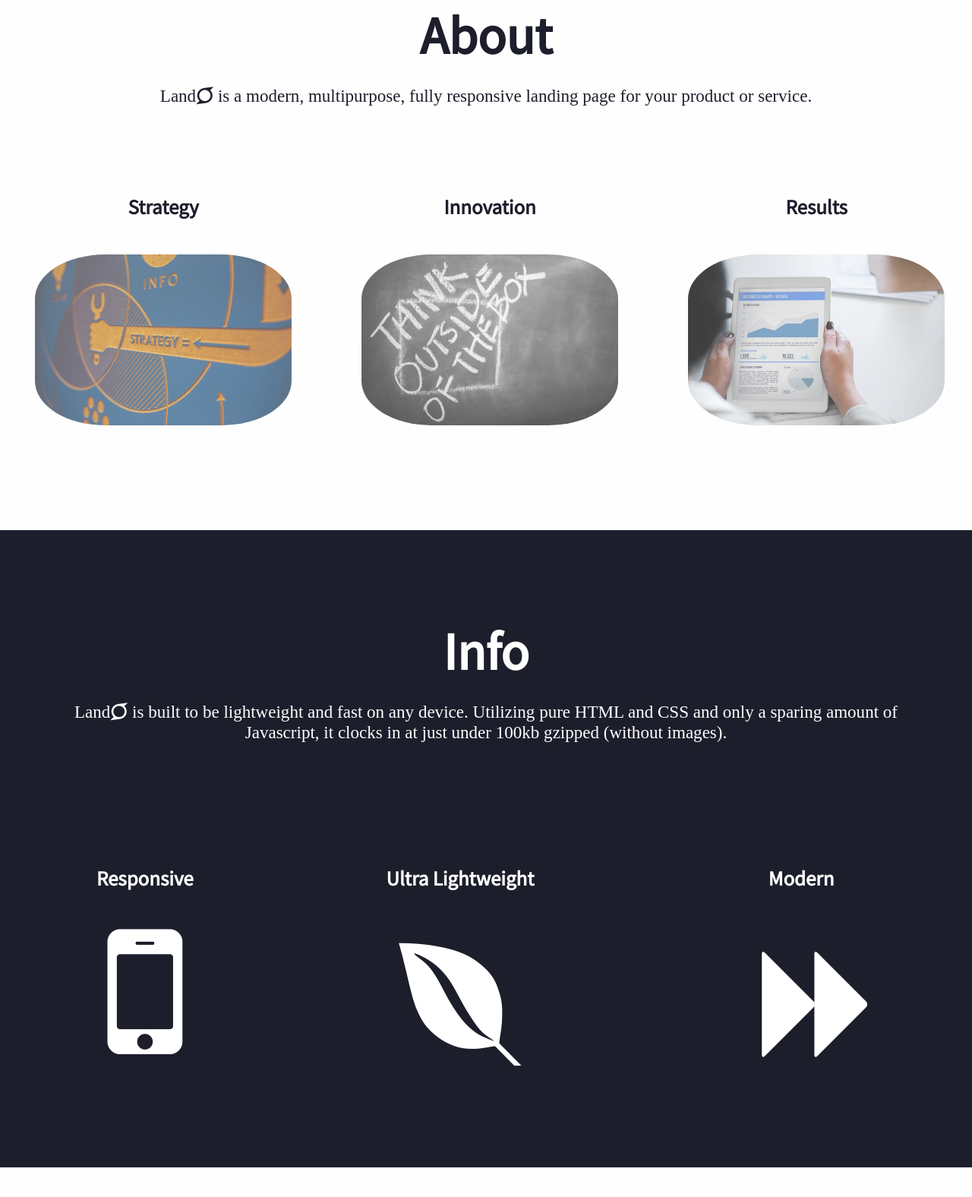
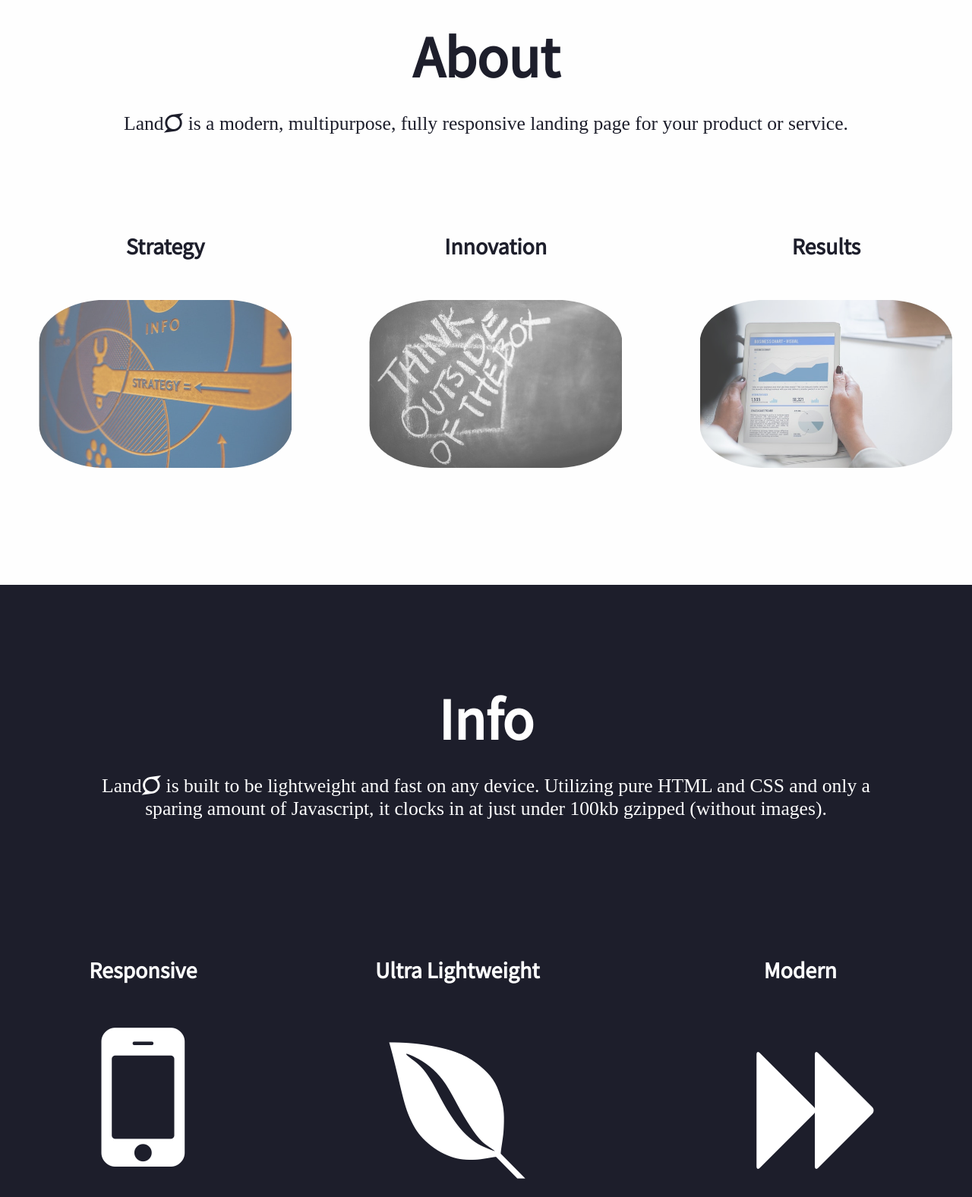
Before and after one commit to jbratcher/lando, a website: page index.html in a window 1280 px wide. Shown: the part 839-2415 px from the top of the page at 76% size. Drawn offline with Linux system fonts and the light colour scheme; files whose address does not match are found by name; a web font is replaced by a local one.

Commit message:
css refactor, mobile first

```diff
--- a/src/scss/styles.scss
+++ b/src/scss/styles.scss
@@ -5,7 +5,8 @@ $secondary-color: #1d1e2b;
 $tert-color: #006C90;
 $font-sans: 'Source Sans Pro', sans-serif;
 $font-serif: 'Source Serif Pro', serif;
-$font-size: calc(14px + (26 - 14) * ((100vw - 300px) / (1600 - 300)));
+$font-size: 2vw;
+// $font-size: calc(14px + (26 - 14) * ((100vw - 300px) / (1600 - 300)));
 $header-bg: linear-gradient(to bottom, rgba(69,72,77,1) 0%,rgba(0,0,0,1) 40%);
 $footer-bg: linear-gradient(to top, rgba(29,32,37,1) 0%,rgba(0,0,0,1) 40%);
 $link-bg: linear-gradient(to top, rgba(39,42,47,1) 0%,rgba(0,0,0,1) 40%);
@@ -107,6 +108,31 @@ button {
         a {
             text-decoration: none;
         }
+    }
+
+}
+
+.card {
+    display: flex;
+    flex-flow: column nowrap;
+    align-items: center;
+    color: #666;
+    margin: 0 1rem;
+
+    h3 {
+        color: $secondary-color;
+        padding: 0 0 1rem;
+    }
+
+    img {
+        padding: 1rem;
+        border-radius: 30%;
+        transition: all 0.8s ease-out;
+
+        &:hover {
+            transform: scale(1.1);
+        }
+
     }
 
 }
@@ -245,15 +271,13 @@ header {
     justify-content: space-around;
 }
 
-.features .card {
-    color: $secondary-color;
-}
+.features {
 
     .card {
         display: flex;
         flex-flow: column nowrap;
         align-items: center;
-    color: #666;
+        color: $secondary-color;
         margin: 0 1rem;
 
         h3 {
@@ -262,7 +286,7 @@ header {
         }
 
         img {
-        width: 30vw;
+            width: 85vw;
             padding: 1rem;
             border-radius: 30%;
             transition: all 0.8s ease-out;
@@ -274,6 +298,9 @@ header {
         }
 
     }
+
+}
+
 
 // Info Section
 
@@ -288,7 +315,7 @@ header {
         }
 
         .fa {
-            font-size: 7em;
+            font-size: 11em;
             transition: all 0.3s ease-out;
 
             &:hover {
@@ -299,7 +326,7 @@ header {
         }
 
         .fa-mobile {
-            font-size: 10em;
+            font-size: 20em;
             margin-top: -2.2rem;
         }
 
@@ -373,7 +400,7 @@ header {
 
         img {
             width: 640px;
-            height: 640px;
+            height: 452px;
             max-width: 50vw;
             max-height: 30vh;
             border-radius: 50%;
@@ -469,7 +496,7 @@ footer {
 
     .team-boxes .card img {
         max-width: 30vw;
-        max-height: 65vh;
+        max-height: 60vh;
     }
 
 
@@ -512,6 +539,35 @@ footer {
 
     }
 
+    .features, .info-boxes, .team-boxes {
+        flex-direction: row;
+    }
+
+    .features .card img {
+        width: 30vw;
+    }
+
+    #contact form {
+        display: block;
+
+        input {
+            margin-right: 1rem;
+        }
+
+    }
+
+    #info .card {
+
+       .fa {
+            font-size: 7em;
+        }
+
+        .fa-mobile {
+            font-size: 10em;
+        }
+
+    }
+
 }
 
 @media (min-width: 60rem) {
@@ -526,31 +582,9 @@ footer {
 
     }
 
-
-}
-
-@media (min-width: 40rem) {
-
-    #contact form {
-        display: block;
-
-        input {
-            margin-right: 1rem;
-        }
-
-    }
-
-    .features, .info-boxes, .team-boxes {
-        flex-direction: row;
-    }
-
 }
 
 @media (max-width: 40rem) {
-
-    .features .card img {
-        width: 85vw;
-    }
 
     .card {
         margin-bottom: 2rem;
```
Also changed, not shown: dist/css/styles.min.css, dist/scss/styles.scss, src/css/styles.css. Lines whose indentation alone changed are shown as unchanged.
